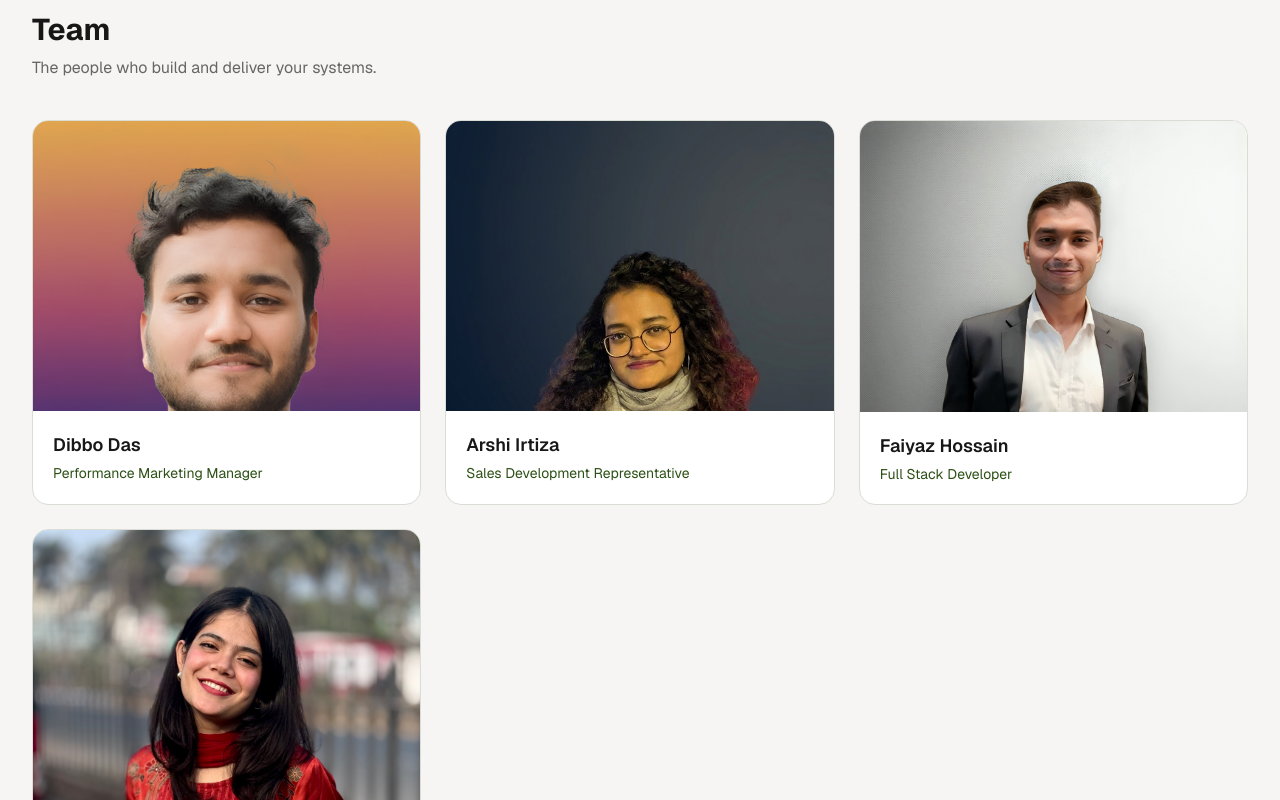
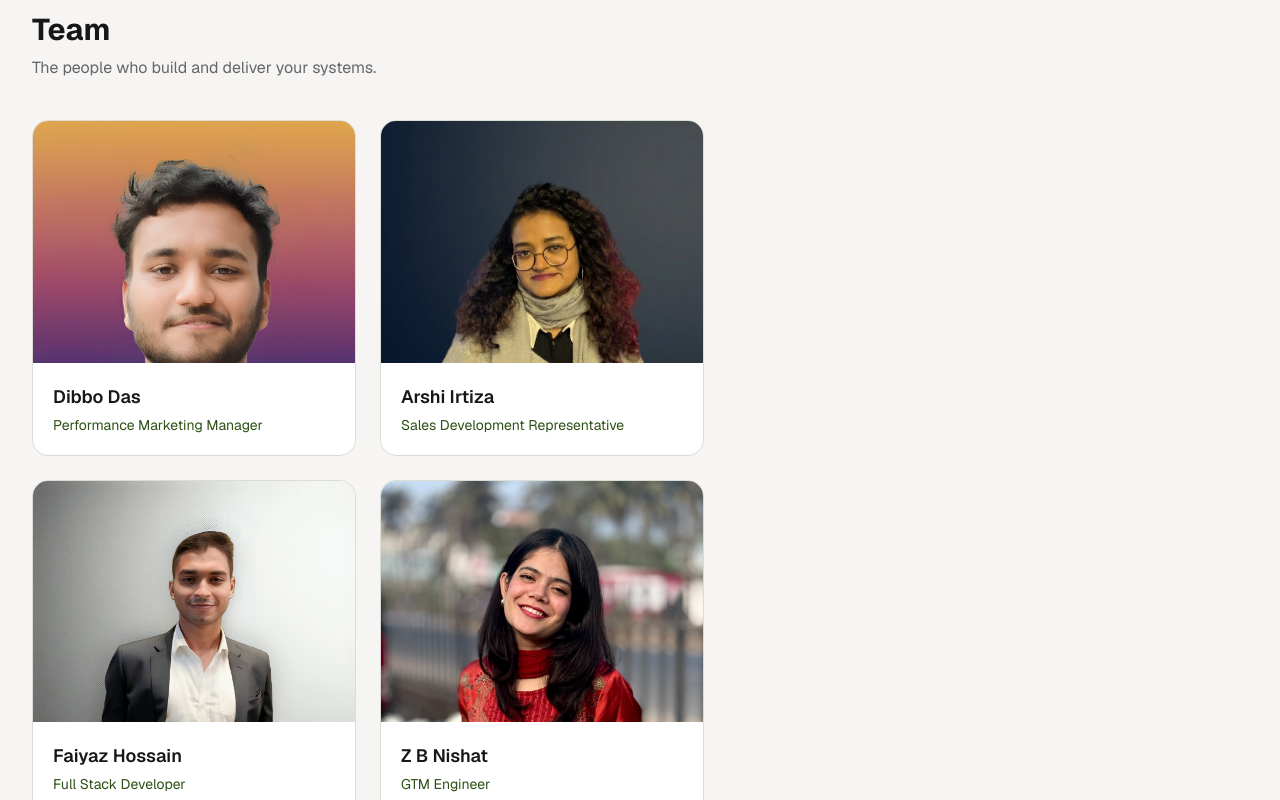
Before and after one commit to Dibbosystro/morsegrid-website2, a React (Vite) app in the folder artifacts/morsegrid/: page /company in a window 1280 px wide. Shown: the part 1380-2180 px from the top of the page. Built offline with nearby package versions, Linux system fonts and the light colour scheme.

Commit message:
style(team): 2x2 grid, smaller cards, nudge Arshi photo crop

```diff
--- a/artifacts/morsegrid/src/pages/company.tsx
+++ b/artifacts/morsegrid/src/pages/company.tsx
@@ -26,7 +26,7 @@ const founder = {
   image: "/team/maks.png",
 };
 
-const team = [
+const team: { name: string; title: string; image: string; imgPos?: string }[] = [
   {
     name: "Dibbo Das",
     title: "Performance Marketing Manager",
@@ -36,6 +36,7 @@ const team = [
     name: "Arshi Irtiza",
     title: "Sales Development Representative",
     image: "/team/arshi.jpg",
+    imgPos: "object-[center_25%]",
   },
   {
     name: "Faiyaz Hossain",
@@ -123,14 +124,14 @@ export default function Company() {
             <h2 className="text-2xl md:text-3xl font-bold">Team</h2>
             <p className="text-muted-foreground mt-2">The people who build and deliver your systems.</p>
           </FadeIn>
-          <div className="grid grid-cols-1 sm:grid-cols-2 md:grid-cols-3 gap-6">
+          <div className="grid grid-cols-1 sm:grid-cols-2 gap-6 max-w-2xl">
             {team.map((member, i) => (
               <FadeIn key={member.name} delay={i * 0.08}>
                 <div className="bg-card border border-border rounded-2xl overflow-hidden h-full flex flex-col">
                   <img
                     src={member.image}
                     alt={member.name}
-                    className="w-full aspect-[4/3] object-cover object-top"
+                    className={`w-full aspect-[4/3] object-cover ${member.imgPos ?? "object-top"}`}
                   />
                   <div className="p-5">
                     <div className="font-semibold text-lg">{member.name}</div>
```
